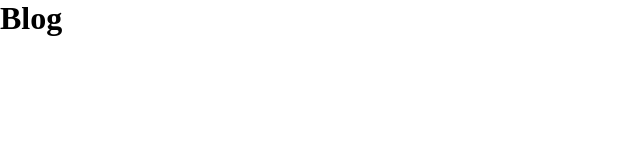
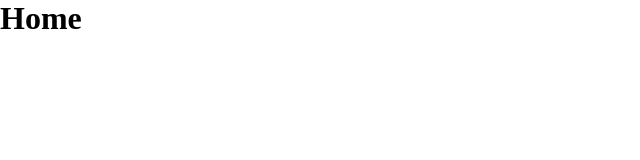
Before and after one commit to GustavoScopinho/gs-blog, a React (Vite) app: page / in a window 1280 px wide. Shown: the top 160 px of the page, without its empty margins (0-640 px from the left). Built offline with nearby package versions, Linux system fonts and the light colour scheme.

Commit message:
add routes

```diff
--- a/src/App.tsx
+++ /dev/null
@@ -1,12 +0,0 @@
-import './App.css'
-
-function App() {
-
-  return (
-   <>
-    <h1>Blog</h1>
-   </>
-  )
-}
-
-export default App
--- /dev/null
+++ b/src/Routes.tsx
@@ -0,0 +1,20 @@
+import {BrowserRouter , Routes , Route} from 'react-router-dom'
+import './App.css'
+import { Home } from './pages/Home/Home'
+import { Posts } from './pages/Posts/Posts'
+import { Users } from './pages/Users/Users'
+
+
+export const Router = () => {
+  return (
+   <>
+      <BrowserRouter>
+        <Routes>
+          <Route path='/' element={<Home/>} />
+          <Route path='/posts' element={<Posts/>} />
+          <Route path='/users' element={<Users/>} />
+        </Routes>
+      </BrowserRouter>
+   </>
+  )
+}
--- a/src/main.tsx
+++ b/src/main.tsx
@@ -1,10 +1,10 @@
 import React from 'react'
 import ReactDOM from 'react-dom/client'
-import App from './App'
+import {Router} from './Routes'
 
 
 ReactDOM.createRoot(document.getElementById('root') as HTMLElement).render(
   <React.StrictMode>
-    <App />
+    <Router />
   </React.StrictMode>,
 )
--- a/src/pages/Home/Home.tsx
+++ b/src/pages/Home/Home.tsx
@@ -1,7 +1,8 @@
-import React from 'react'
 
 export const Home = () => {
   return (
-    <div>Home</div>
+    <>
+      <h1>Home</h1>
+    </>
   )
 }
```
